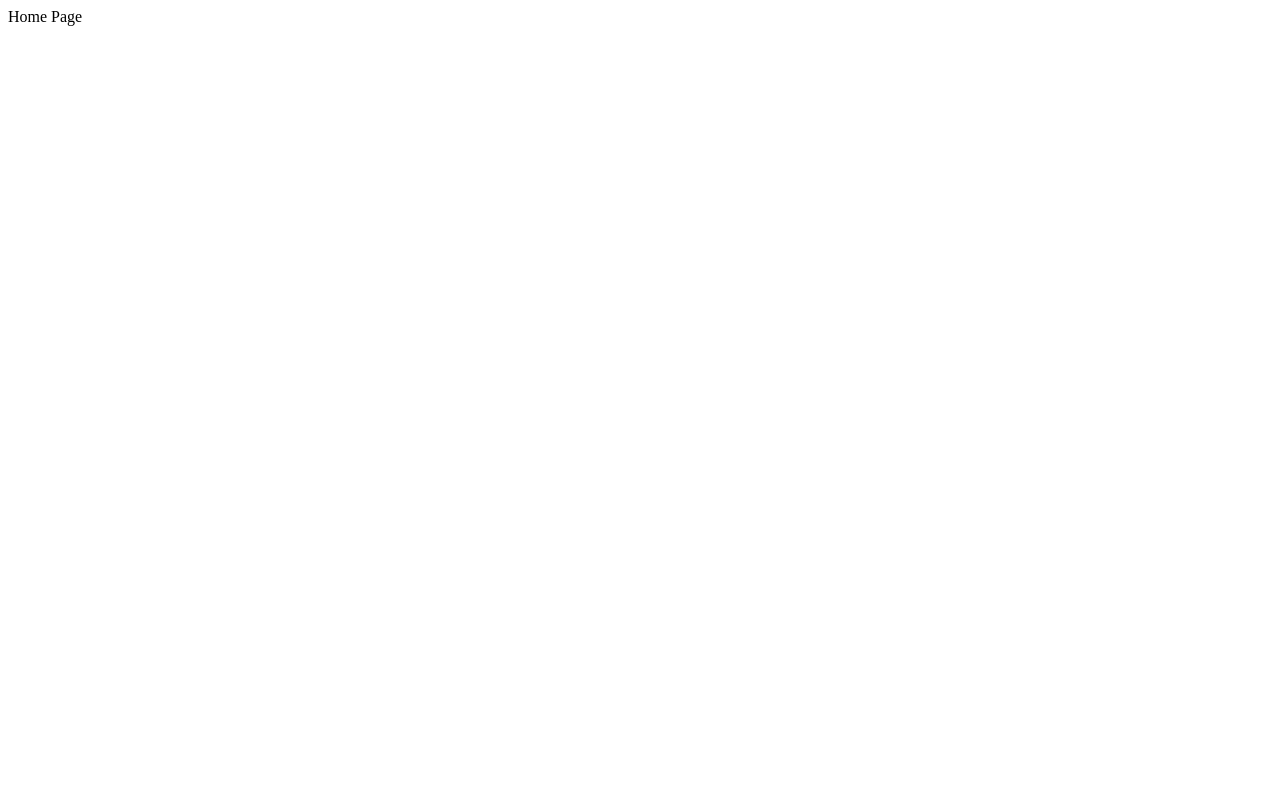
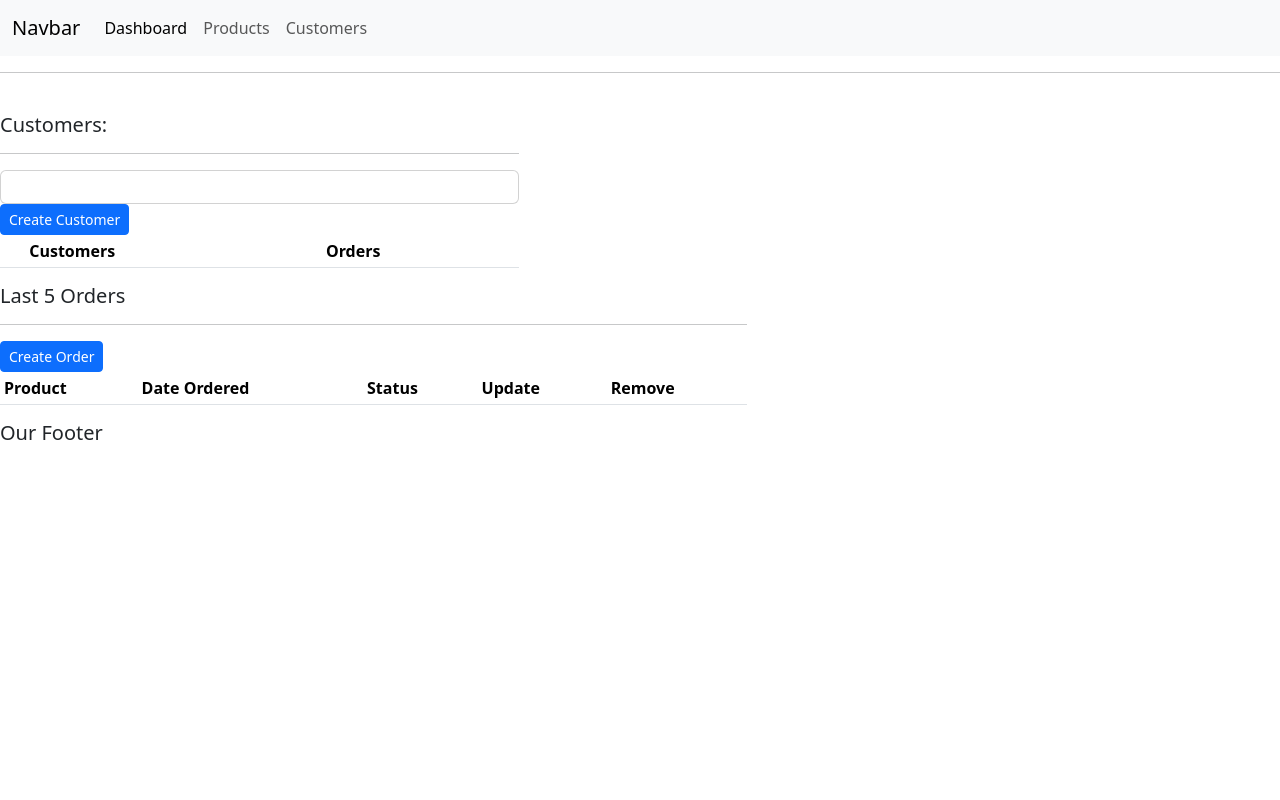
Before and after one commit to Roshanshres/crm, a Django app: page / in a window 1280 px wide. Before the commit the page is almost empty. Run offline with Django 4.2, Linux system fonts and the light colour scheme; lists and menus that the app fills with data are empty.

Commit message:
main dashboard

```diff
--- a/accounts/templates/accounts/dashboard.html
+++ b/accounts/templates/accounts/dashboard.html
@@ -1,11 +1,40 @@
-<!DOCTYPE html>
-<html>
-    <head>
-        <title>
 
-        </title>
-    </head>
-    <body>
-        <h1> Dashboard </h1>
-    </body>
-</html>
+{% extends 'accounts/main.html' %}
+
+{% block content %}
+
+<br>
+<div class="row">
+    <div class ="col-md-5">
+        <h5> Customers: </h5>
+        <hr>
+        <div class = "card card-body" > </div>
+            <a class= "btn btn-primary btn-sm btn-block" href=""> Create Customer</a>
+        <table class = "table table-sm">
+            <tr>
+                <th></th>
+                <th>Customers</th>
+                <th>Orders</th>
+            </tr>
+        </table>
+        </div>
+</div>
+
+<div class = "col-md-7">
+    <h5> Last 5 Orders </h5>
+    <hr>
+    <div card = "card card-body">
+        <a class= "btn btn-primary btn-sm btn-block" href=""> Create Order</a>
+        <table class ="table table-sm">
+            <tr>
+                <th>Product</th>
+                <th>Date Ordered</th>
+                <th>Status</th>
+                <th>Update</th>
+                <th>Remove</th>
+            </tr>
+        </table>
+    </div>
+</div>
+
+{% endblock %}
--- /dev/null
+++ b/accounts/templates/accounts/main.html
@@ -0,0 +1,24 @@
+<!DOCTYPE html>
+<html>
+    <head>
+        <title>   CRM   </title>
+        <link href="https://cdn.jsdelivr.net/npm/bootstrap@5.3.2/dist/css/bootstrap.min.css" rel="stylesheet" integrity="sha384-T3c6CoIi6uLrA9TneNEoa7RxnatzjcDSCmG1MXxSR1GAsXEV/Dwwykc2MPK8M2HN" crossorigin="anonymous">
+
+    </head>
+    <body>
+        {% include 'accounts/navbar.html' %} <!---ladd navbar from navbar.html-->
+        <hr>
+        <!---Block tages djago-->
+            {% block content %}
+
+            {% endblock %}
+     </hr>
+
+        <h5> Our Footer </h5>
+
+    </body>
+
+    <script src="https://cdn.jsdelivr.net/npm/@popperjs/core@2.11.8/dist/umd/popper.min.js" integrity="sha384-I7E8VVD/ismYTF4hNIPjVp/Zjvgyol6VFvRkX/vR+Vc4jQkC+hVqc2pM8ODewa9r" crossorigin="anonymous"></script>
+    <script src="https://cdn.jsdelivr.net/npm/bootstrap@5.3.2/dist/js/bootstrap.min.js" integrity="sha384-BBtl+eGJRgqQAUMxJ7pMwbEyER4l1g+O15P+16Ep7Q9Q+zqX6gSbd85u4mG4QzX+" crossorigin="anonymous"></script>
+
+</html>
--- /dev/null
+++ b/accounts/templates/accounts/navbar.html
@@ -0,0 +1,22 @@
+<nav class="navbar navbar-expand-lg navbar-light bg-light">
+    <div class="container-fluid">
+      <a class="navbar-brand" href="#">Navbar</a>
+      <button class="navbar-toggler" type="button" data-bs-toggle="collapse" data-bs-target="#navbarNav" aria-controls="navbarNav" aria-expanded="false" aria-label="Toggle navigation">
+        <span class="navbar-toggler-icon"></span>
+      </button>
+      <div class="collapse navbar-collapse" id="navbarNav">
+        <ul class="navbar-nav">
+          <li class="nav-item">
+            <a class="nav-link active" aria-current="page" href="#">Dashboard</a>
+          </li>
+          <li class="nav-item">
+            <a class="nav-link" href="#">Products</a>
+          </li>
+          <li class="nav-item">
+            <a class="nav-link" href="#">Customers</a>
+          </li>
+
+        </ul>
+      </div>
+    </div>
+  </nav>
--- a/accounts/views.py
+++ b/accounts/views.py
@@ -6,11 +6,11 @@ from django.http import HttpResponse
 
 
 def home(request):
-    return HttpResponse('Home Page')
+    return render(request, 'accounts/dashboard.html')
 
 def products(request):
-    return HttpResponse('products')
+    return render(request, 'accounts/product.html')
 
 
 def customer(request):
-    return HttpResponse('customer')
+    return render(request, 'accounts/customer.html')
```
Also changed, not shown: accounts/templates/accounts/customer.html (added, +7 -0 lines), accounts/templates/accounts/product.html (added, +7 -0 lines).
